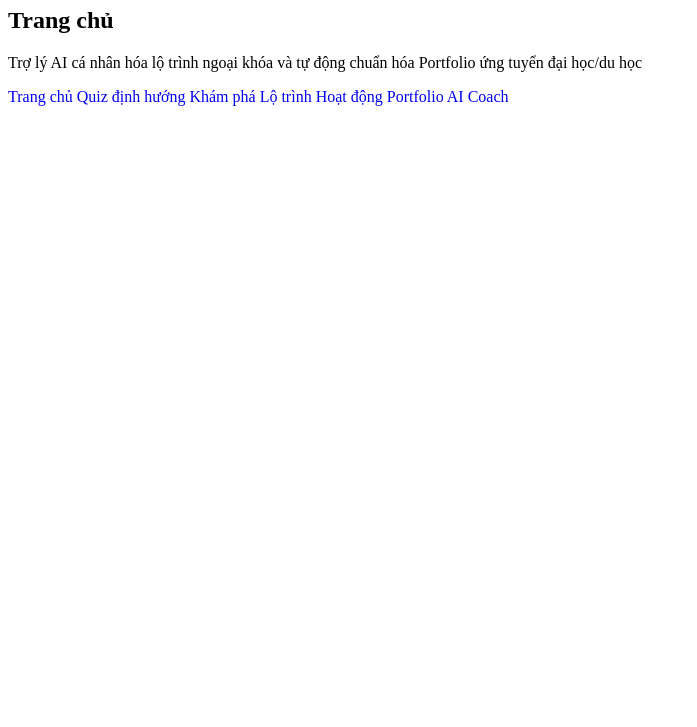
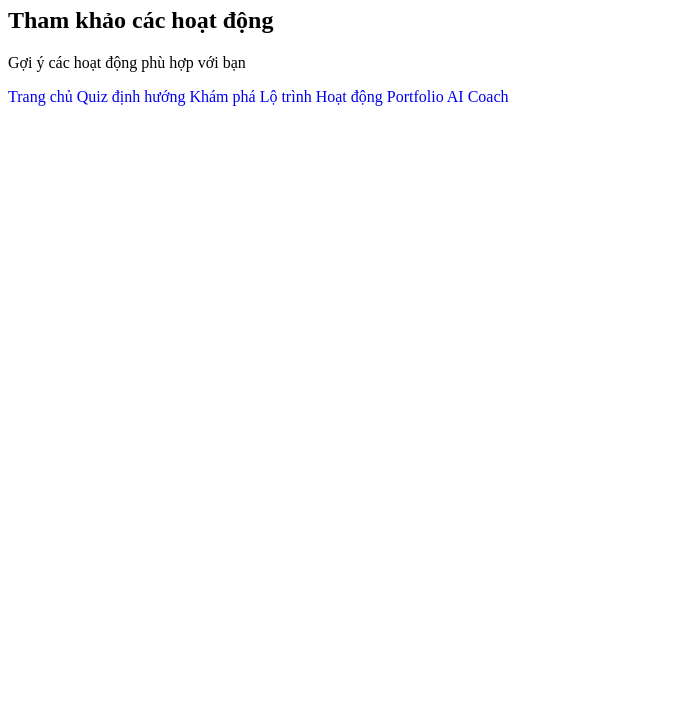
Before and after one commit to chinsiu1412/chinsiu1412.github.io, a plain HTML site: page activities.html in a window 1280 px wide. Shown: the part 73-800 px from the top of the page, without its empty margins (0-697 px from the left). Drawn offline with Linux system fonts and the light colour scheme.

Commit message:
Change headings and update introductory text
Updated headings and paragraph content for clarity.

```diff
--- a/activities.html
+++ b/activities.html
@@ -8,8 +8,8 @@
     </head>
     <body>
         <h1>Edupath AI</h1>
-        <h2>Trang chủ</h2>
-        <p>Trợ lý AI cá nhân hóa lộ trình ngoại khóa và tự động chuẩn hóa Portfolio ứng tuyển đại học/du học
+        <h2>Tham khảo các hoạt động</h2>
+        <p>Gợi ý các hoạt động phù hợp với bạn
         </p>
         <a href="index.html" target="_self">Trang chủ</a>
         <a href="quiz.html" target="_self">Quiz định hướng</a>
```
